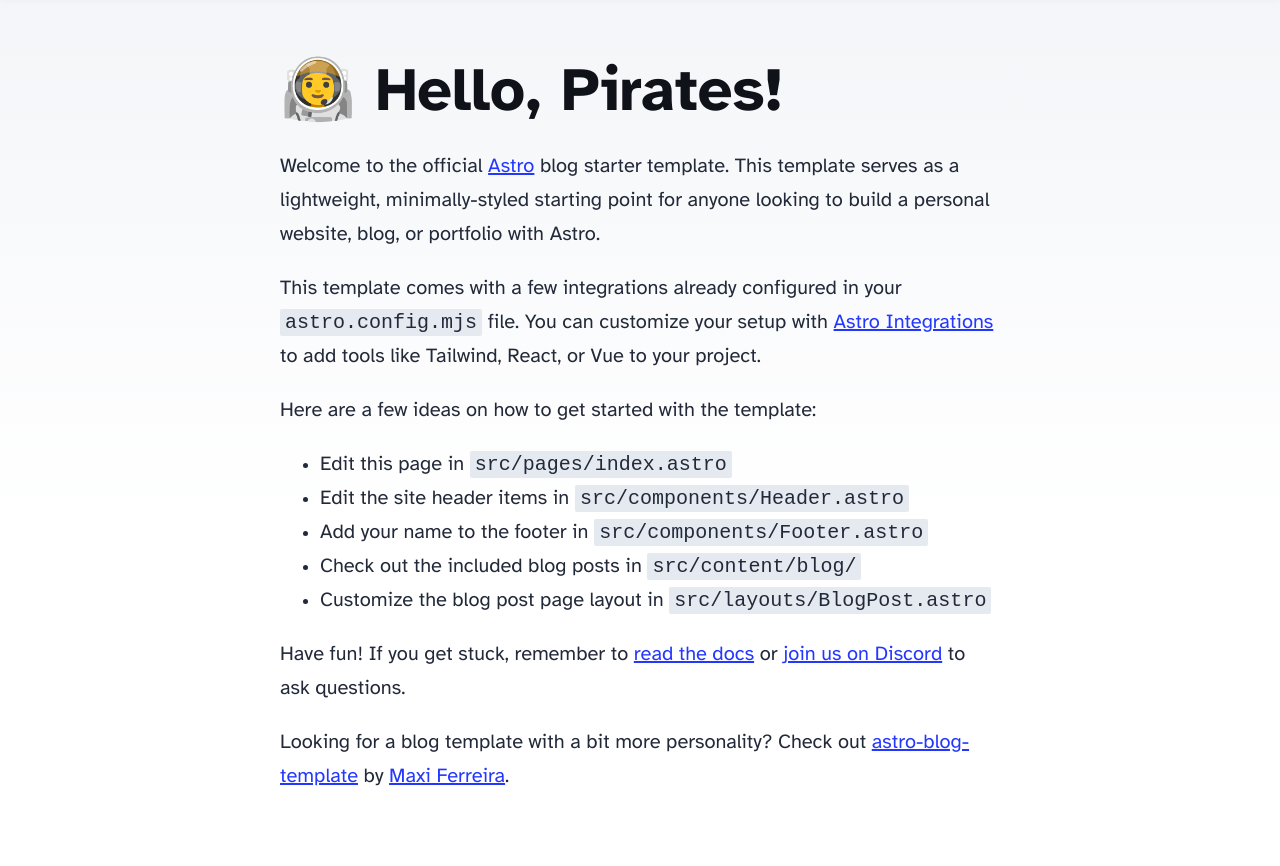
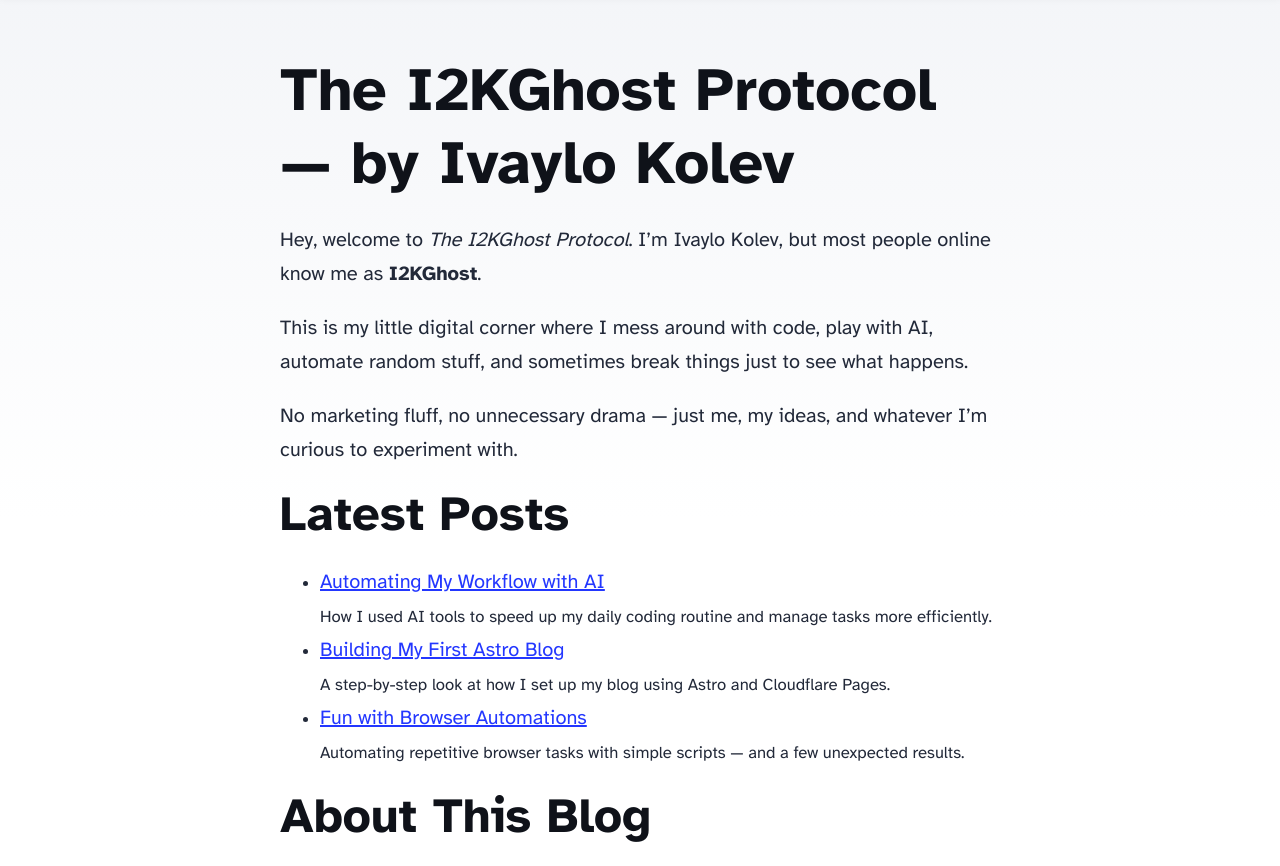
Before and after one commit to I2KGhost/my-blog, an Astro site: page / in a window 1280 px wide. Shown: the part 81-947 px from the top of the page. Built offline with nearby package versions, Linux system fonts and the light colour scheme; Astro itself is replaced by a stand-in of ours.

Commit message:
New favicon plus new intro

```diff
--- a/src/pages/index.astro
+++ b/src/pages/index.astro
@@ -1,8 +1,8 @@
 ---
 import BaseHead from '../components/BaseHead.astro';
+import Header from '../components/Header.astro';
 import Footer from '../components/Footer.astro';
-import Header from '../components/Header.astro';
-import { SITE_DESCRIPTION, SITE_TITLE } from '../consts';
+import { SITE_TITLE, SITE_DESCRIPTION } from '../consts';
 ---
 
 <!doctype html>
@@ -13,36 +13,49 @@ import { SITE_DESCRIPTION, SITE_TITLE } from '../consts';
   <body>
     <Header />
     <main>
-			<h1>🧑‍🚀 Hello, Pirates!</h1>
+      <!-- Intro -->
+      <section>
+        <h1>The I2KGhost Protocol — by Ivaylo Kolev</h1>
         <p>
-				Welcome to the official <a href="https://astro.build/">Astro</a> blog starter template. This
-				template serves as a lightweight, minimally-styled starting point for anyone looking to build
-				a personal website, blog, or portfolio with Astro.
+          Hey, welcome to <em>The I2KGhost Protocol</em>. I’m Ivaylo Kolev, but most people online know me as
+          <strong>I2KGhost</strong>.
         </p>
         <p>
-				This template comes with a few integrations already configured in your
-				<code>astro.config.mjs</code> file. You can customize your setup with
-				<a href="https://astro.build/integrations">Astro Integrations</a> to add tools like Tailwind,
-				React, or Vue to your project.
-			</p>
-			<p>Here are a few ideas on how to get started with the template:</p>
-			<ul>
-				<li>Edit this page in <code>src/pages/index.astro</code></li>
-				<li>Edit the site header items in <code>src/components/Header.astro</code></li>
-				<li>Add your name to the footer in <code>src/components/Footer.astro</code></li>
-				<li>Check out the included blog posts in <code>src/content/blog/</code></li>
-				<li>Customize the blog post page layout in <code>src/layouts/BlogPost.astro</code></li>
-			</ul>
-			<p>
-				Have fun! If you get stuck, remember to
-				<a href="https://docs.astro.build/">read the docs</a>
-				or <a href="https://astro.build/chat">join us on Discord</a> to ask questions.
+          This is my little digital corner where I mess around with code, play with AI, automate random stuff,
+          and sometimes break things just to see what happens.
         </p>
         <p>
-				Looking for a blog template with a bit more personality? Check out
-				<a href="https://github.com/Charca/astro-blog-template">astro-blog-template</a>
-				by <a href="https://twitter.com/Charca">Maxi Ferreira</a>.
+          No marketing fluff, no unnecessary drama — just me, my ideas, and whatever I’m curious to experiment with.
         </p>
+      </section>
+
+      <!-- Latest Posts (примерни линкове – замени с реални, когато имаш) -->
+      <section>
+        <h2>Latest Posts</h2>
+        <ul>
+          <li>
+            <a href="#">Automating My Workflow with AI</a><br />
+            <small>How I used AI tools to speed up my daily coding routine and manage tasks more efficiently.</small>
+          </li>
+          <li>
+            <a href="#">Building My First Astro Blog</a><br />
+            <small>A step-by-step look at how I set up my blog using Astro and Cloudflare Pages.</small>
+          </li>
+          <li>
+            <a href="#">Fun with Browser Automations</a><br />
+            <small>Automating repetitive browser tasks with simple scripts — and a few unexpected results.</small>
+          </li>
+        </ul>
+      </section>
+
+      <!-- About -->
+      <section>
+        <h2>About This Blog</h2>
+        <p>
+          <em>The I2KGhost Protocol</em> is my personal playground for exploring technology. You’ll find experiments,
+          projects, and the occasional rabbit hole I fall into. It’s a logbook of tech adventures, written in a casual tone.
+        </p>
+      </section>
     </main>
     <Footer />
   </body>
```
Also changed, not shown: 1 other file. Lines whose indentation alone changed are shown as unchanged.
